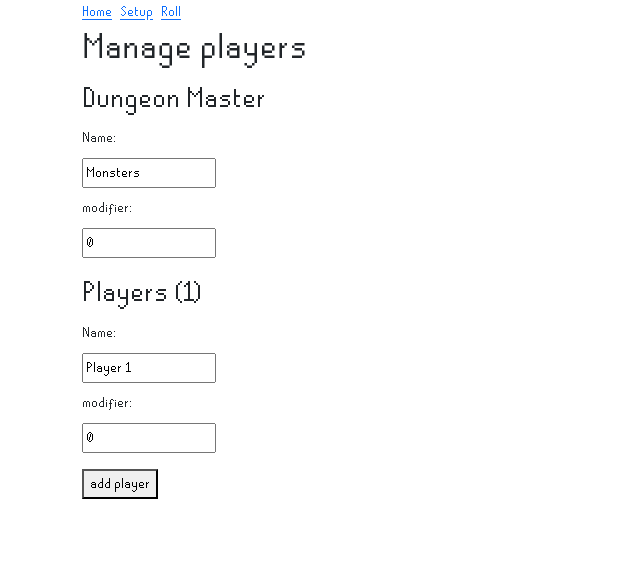
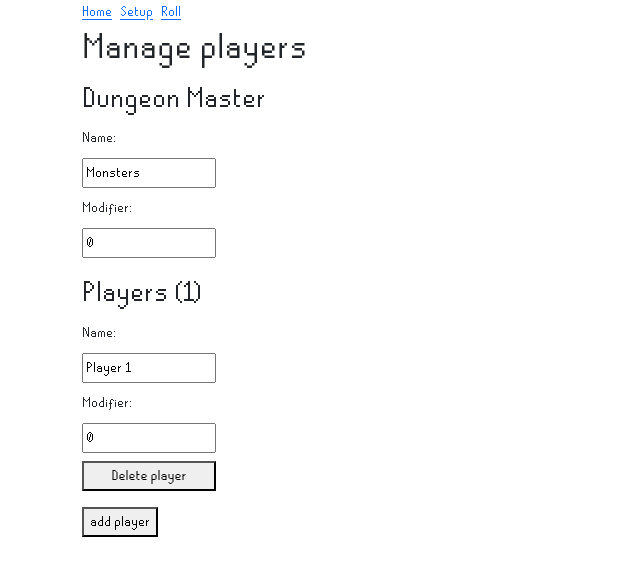
Before and after one commit to Roll-for-Initiative/roll-for-initiative-spa, a Vue app: page /setup in a window 1280 px wide. Shown: the top 576 px of the page, without its empty margins (0-640 px from the left). Built offline with nearby package versions, Linux system fonts and the light colour scheme.

Commit message:
players can now be deleted

```diff
--- a/src/components/PlayerCard.vue
+++ b/src/components/PlayerCard.vue
@@ -3,19 +3,35 @@
     <label :for="`name-${player.id}`">Name:</label>
     <input v-model="name" :id="`name-${player.id}`" name="name" type="text" />
 
-    <label :for="`modifier-${player.id}`">modifier:</label>
+    <label :for="`modifier-${player.id}`">Modifier:</label>
     <input v-model="modifier" :id="`modifier-${player.id}`" name="modifier" type="number" />
+    <button class="w-100" v-if="enableDelete" @click="handleDelete">Delete player</button>
   </div>
 </template>
 
 <script setup lang="ts">
 import { ref } from 'vue'
+
 import { type Player } from '../types/player'
+import { usePlayerStore } from '@/stores/players'
 
-const props = defineProps<{ player: Player }>()
+interface Props {
+  player: Player
+  enableDelete?: boolean
+}
+
+const props = withDefaults(defineProps<Props>(), {
+  enableDelete: true
+})
 
 const name = ref(props.player.name)
 const modifier = ref(props.player.modifier)
+
+const playerStore = usePlayerStore()
+
+const handleDelete = () => {
+  playerStore.deletePlayer(props.player.id)
+}
 </script>
 
 <style lang="scss">
--- a/src/stores/players.ts
+++ b/src/stores/players.ts
@@ -23,7 +23,7 @@ export const usePlayerStore = defineStore(storeId, () => {
   const playerCount = computed(() => players.value.length)
 
   const addPlayer = () => {
-    const name = `Player ${players.value.length + 1}`
+    const name = `Player ${playerCount.value + 1}`
     players.value.push({
       id: crypto.randomUUID(),
       name: name,
@@ -31,10 +31,19 @@ export const usePlayerStore = defineStore(storeId, () => {
     })
   }
 
+  const deletePlayer = (id: string) => {
+    const index = players.value.findIndex((p) => p.id === id)
+
+    if (index > -1) {
+      players.value.splice(index, 1)
+    }
+  }
+
   return {
     dungeonMaster,
     players,
     playerCount,
-    addPlayer
+    addPlayer,
+    deletePlayer
   }
 })
--- a/src/views/SetupView.vue
+++ b/src/views/SetupView.vue
@@ -9,7 +9,7 @@
     <div class="row">
       <div class="col">
         <h2>Dungeon Master</h2>
-        <PlayerCard :player="playerStore.dungeonMaster" />
+        <PlayerCard :player="playerStore.dungeonMaster" :enableDelete="false" />
       </div>
     </div>
 
```
